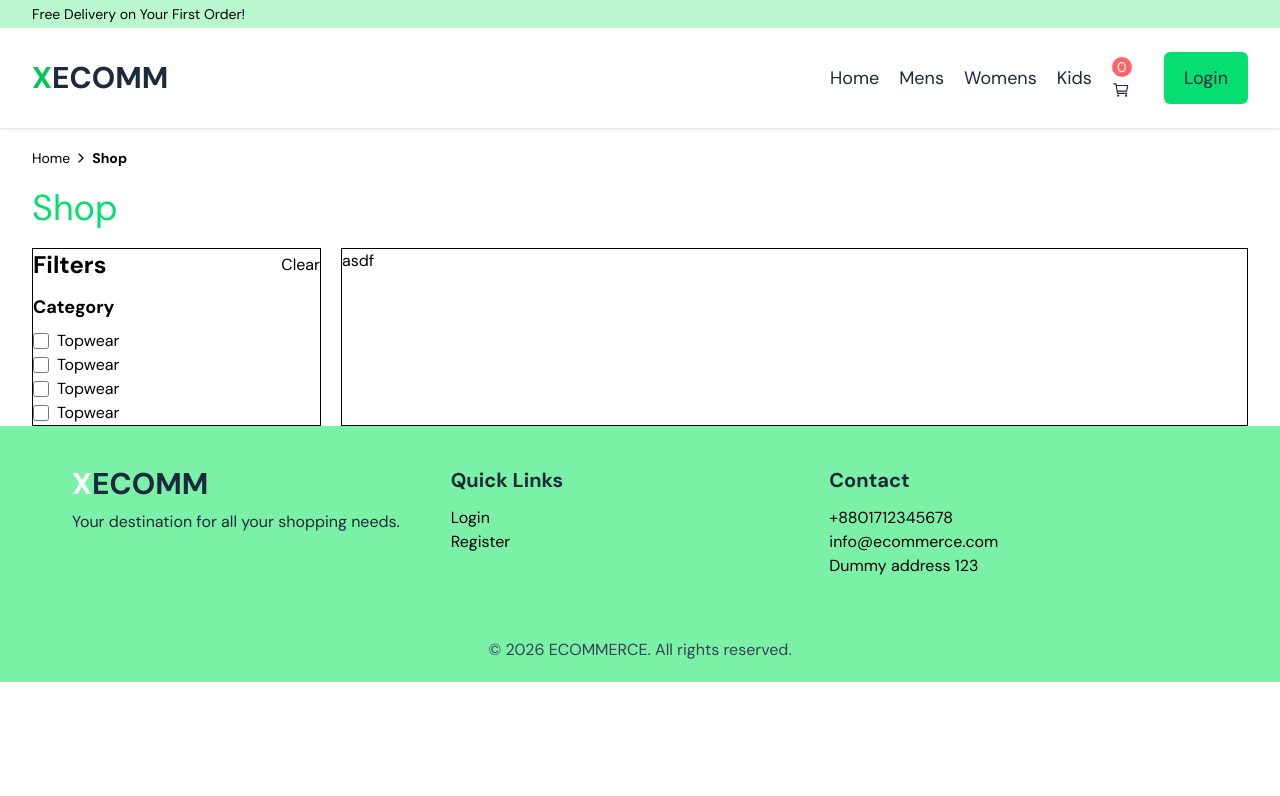
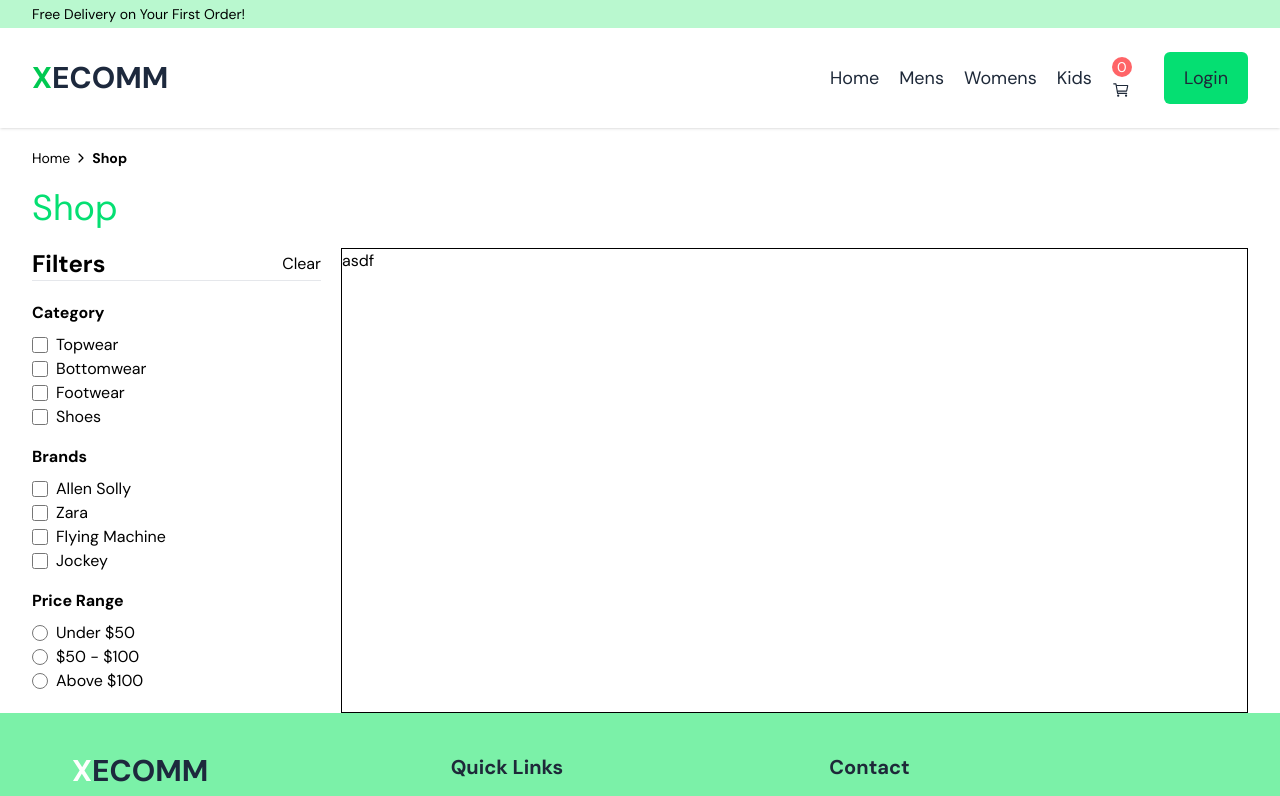
Before and after one commit to tirthosarkar/E-Commerce-Website-1, a React app: page /Shop in a window 1280 px wide. Shown: the top 796 px of the page. Built offline with nearby package versions, Linux system fonts and the light colour scheme; the HTML template or start-up script is replaced by a standard one.

Commit message:
Added Filter category Brands Price Raqnge

```diff
--- a/src/pages/Shop.jsx
+++ b/src/pages/Shop.jsx
@@ -28,12 +28,14 @@ const Shop = () => {
         <div className="max-w-360 lg:px-8 px-5 mx-auto mt-5">
           <div className="grid grid-cols-12 gap-5">
             {/*Sidebar*/}
-            <div className="col-span-3 border">
-              <div className="flex justify-between items-center mb-3">
+            <div className="col-span-3 pb-5">
+              <div className="flex justify-between items-center mb-3 border-b border-gray-200">
                 <span className="text-2xl font-bold">Filters</span>
                 <span className="">Clear</span>
               </div>
-              <div className="font-bold text-lg mb-2">Category</div>
+
+              {/*Category filter */}
+              <div className="font-bold pt-2 mb-2">Category</div>
 
               <div className="flex items-center space-x-2">
                 <input type="checkbox" className="w-4 h-4 border-gray-400" />
@@ -42,19 +44,59 @@ const Shop = () => {
 
               <div className="flex items-center space-x-2">
                 <input type="checkbox" className="w-4 h-4 border-gray-400" />
-                <span>Topwear</span>
+                <span>Bottomwear</span>
               </div>
 
               <div className="flex items-center space-x-2">
                 <input type="checkbox" className="w-4 h-4 border-gray-400" />
-                <span>Topwear</span>
+                <span>Footwear</span>
               </div>
 
               <div className="flex items-center space-x-2">
                 <input type="checkbox" className="w-4 h-4 border-gray-400" />
-                <span>Topwear</span>
+                <span>Shoes</span>
               </div>
 
+              {/*Brands filter */}
+              <div className="font-bold pt-4 mb-2">Brands</div>
+
+              <div className="flex items-center space-x-2">
+                <input type="checkbox" className="w-4 h-4 border-gray-400" />
+                <span>Allen Solly</span>
+              </div>
+
+              <div className="flex items-center space-x-2">
+                <input type="checkbox" className="w-4 h-4 border-gray-400" />
+                <span>Zara</span>
+              </div>
+
+              <div className="flex items-center space-x-2">
+                <input type="checkbox" className="w-4 h-4 border-gray-400" />
+                <span>Flying Machine</span>
+              </div>
+
+              <div className="flex items-center space-x-2">
+                <input type="checkbox" className="w-4 h-4 border-gray-400" />
+                <span>Jockey</span>
+              </div>
+
+              {/*Price Range filter */}
+              <div className="font-bold pt-4 mb-2">Price Range</div>
+
+              <div className="flex items-center space-x-2">
+                <input type="radio" className="w-4 h-4 border-gray-400" />
+                <span>Under $50</span>
+              </div>
+
+              <div className="flex items-center space-x-2">
+                <input type="radio" className="w-4 h-4 border-gray-400" />
+                <span>$50 - $100</span>
+              </div>
+
+              <div className="flex items-center space-x-2">
+                <input type="radio" className="w-4 h-4 border-gray-400" />
+                <span>Above $100</span>
+              </div>
             </div>
             {/*Product*/}
             <div className="col-span-9 border">asdf</div>
```
